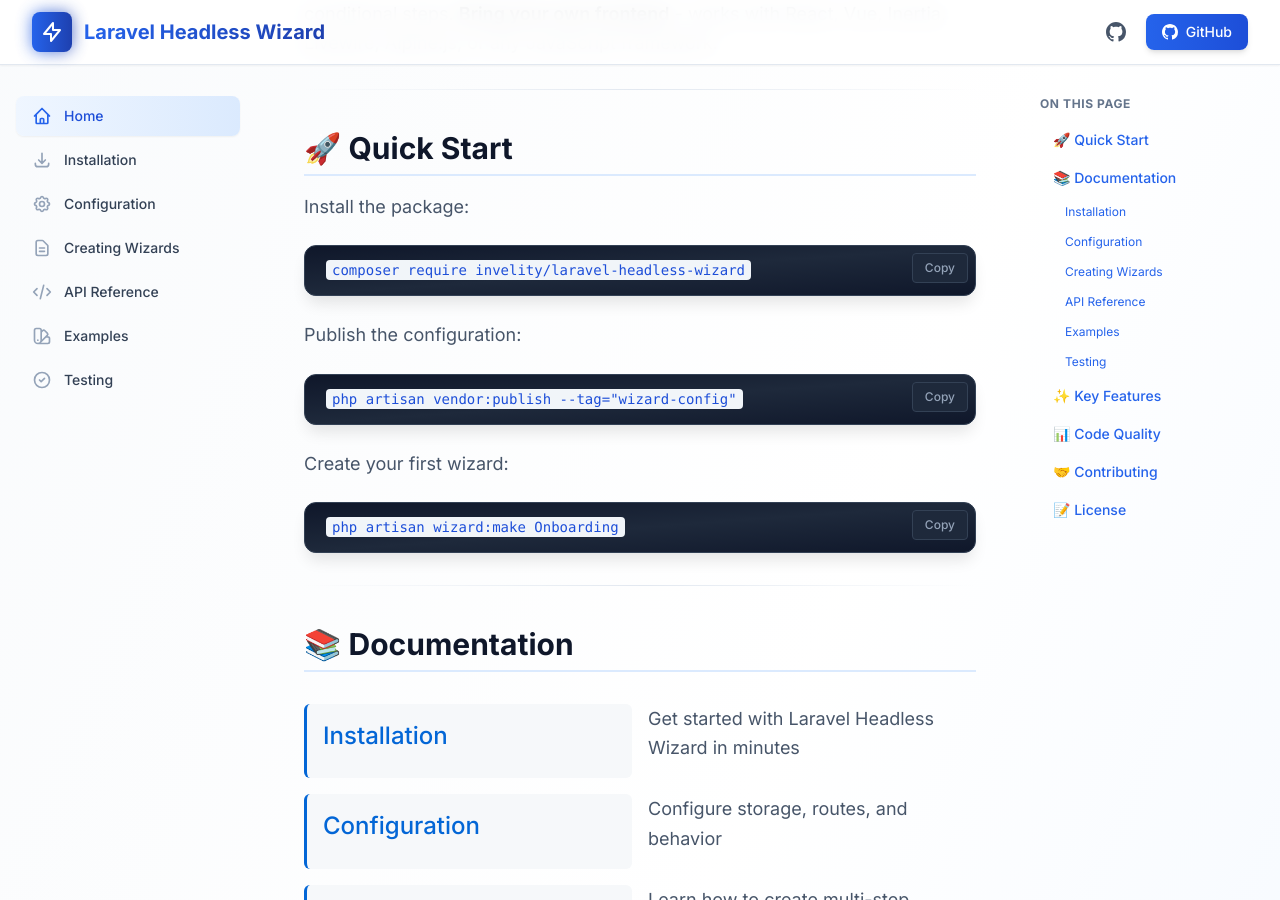
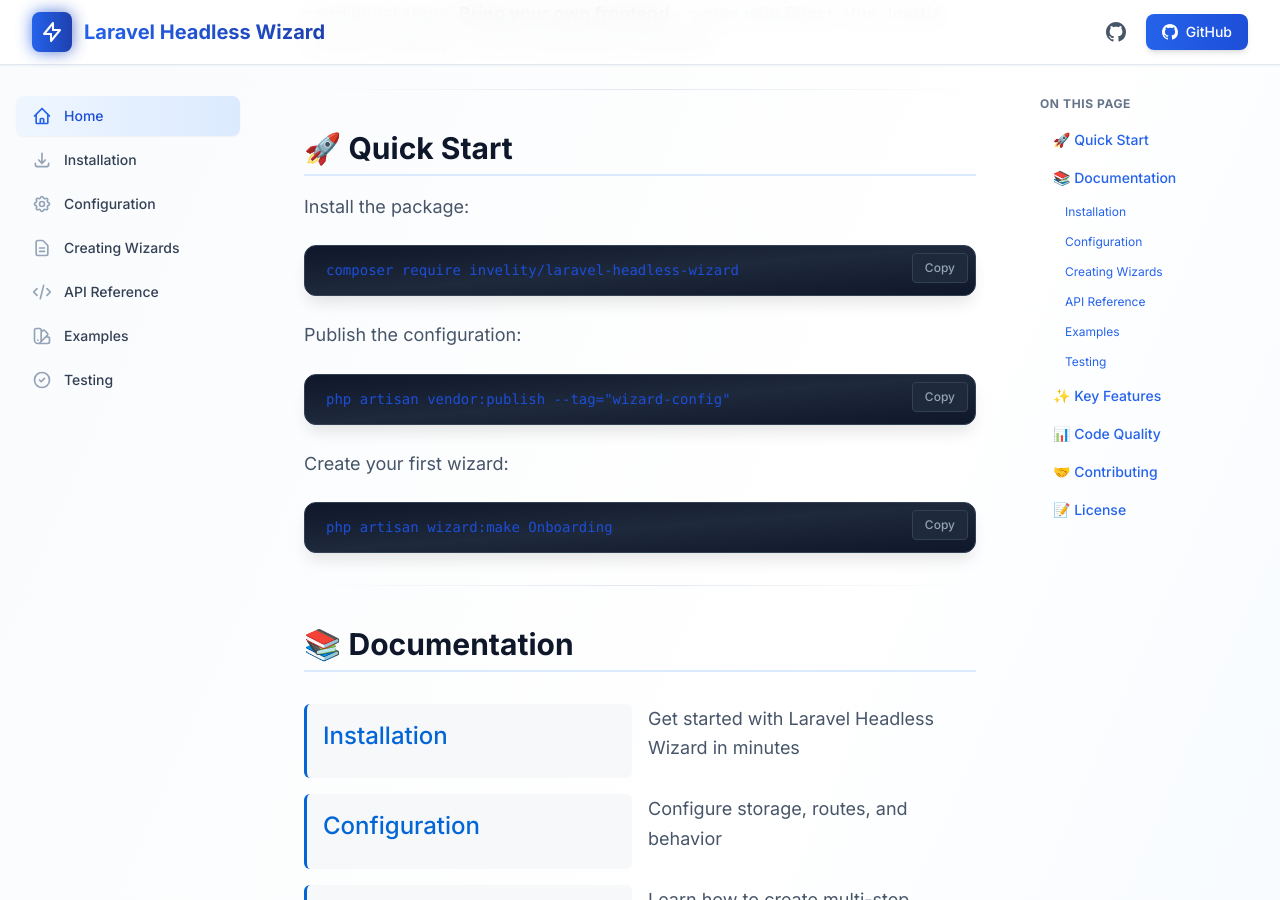
Before and after one commit to invelity/laravel-headless-wizard, a Jekyll site: the page built from docs/index.md, in a window 1280 px wide and 900 px high, scrolled down 423 px. Built offline with Jekyll 4.4.1, drawn with Linux system fonts in a browser that asks for light colours; nearby versions of some CDN libraries; a style sheet for code colours, icons or effects is not loaded.

Commit message:
Remove background from inline code blocks

```diff
--- a/docs/_layouts/default.html
+++ b/docs/_layouts/default.html
@@ -174,7 +174,7 @@
                 prose-p:text-slate-600 prose-p:leading-relaxed prose-p:mb-4
                 prose-a:text-primary-600 prose-a:font-medium prose-a:no-underline hover:prose-a:text-primary-700 hover:prose-a:underline prose-a:transition-colors
                 prose-strong:text-slate-900 prose-strong:font-semibold
-                prose-code:bg-slate-100 prose-code:text-primary-700 prose-code:px-1.5 prose-code:py-0.5 prose-code:rounded prose-code:text-sm prose-code:font-mono prose-code:before:content-none prose-code:after:content-none
+                prose-code:text-primary-700 prose-code:font-mono prose-code:before:content-none prose-code:after:content-none
                 prose-pre:bg-slate-900 prose-pre:rounded-xl prose-pre:shadow-lg prose-pre:border prose-pre:border-slate-700
                 prose-ul:my-4 prose-ul:space-y-2
                 prose-ol:my-4 prose-ol:space-y-2
```
